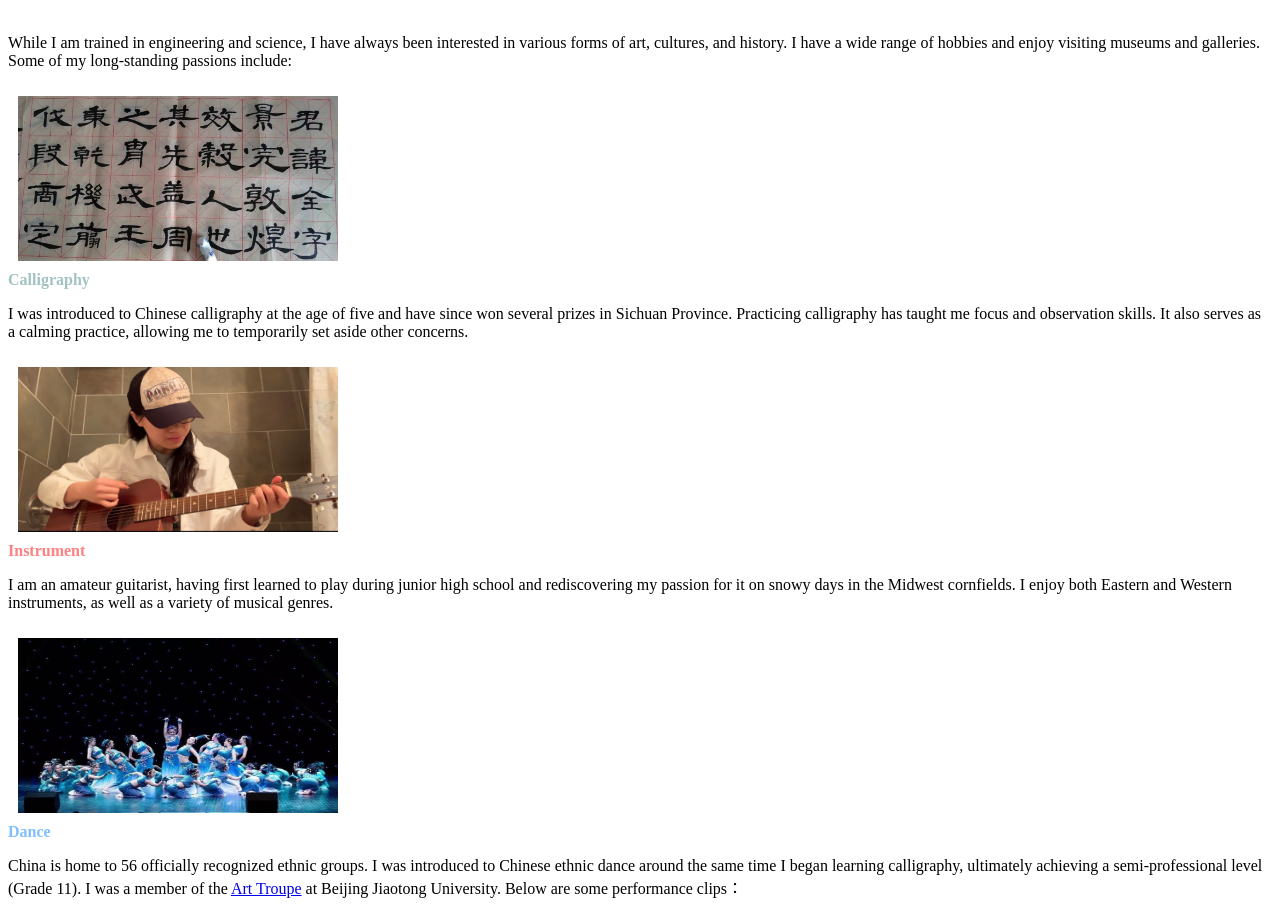
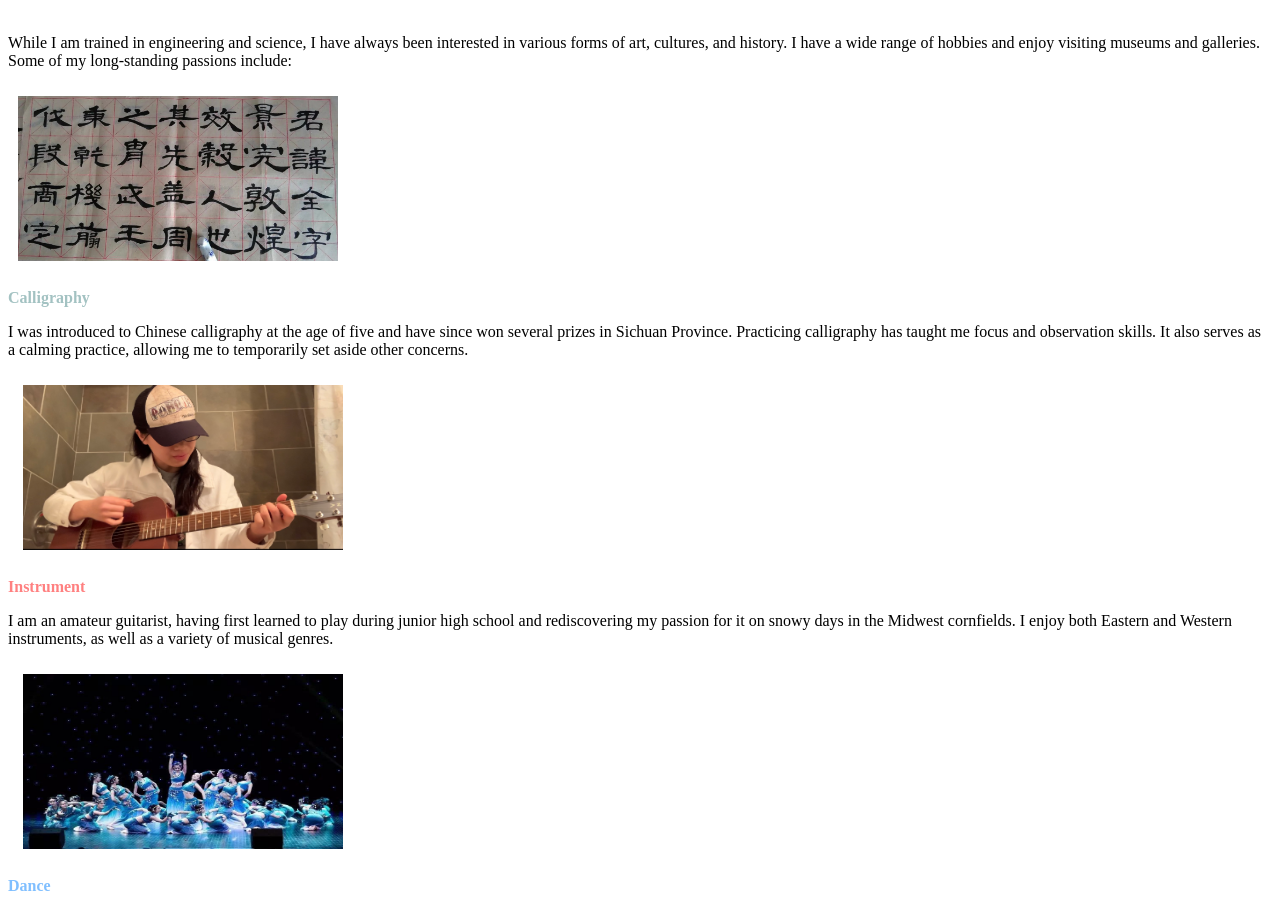
Before and after one commit to YangjiaoChen/YangjiaoChen.github.io, a Jekyll site: the page built from personal.html, in a window 1280 px wide. Shown: the part 108-1019 px from the top of the page. Built offline with Jekyll 4.4.1, drawn with Linux system fonts in a browser that asks for light colours.

Commit message:
Update personal.html

```diff
--- a/personal.html
+++ b/personal.html
@@ -35,7 +35,7 @@ title: "Yangjiao Chen: personal"
   </div>
 
   <div class="col-sm-5">
-      <b style="color:rgb(163,194,194)">Calligraphy</b><br />
+      <br/><b style="color:rgb(163,194,194)">Calligraphy</b><br />
       <p> I was introduced to Chinese calligraphy at the age of five and have since won several prizes in Sichuan Province.
         Practicing calligraphy has taught me focus and observation skills. It also serves as a calming practice, allowing me to temporarily set aside other concerns.</p>
   </div>
@@ -44,11 +44,11 @@ title: "Yangjiao Chen: personal"
 
   <div class="col-sm-5">
     <img src="imgs/guitar.jpg"  width="320"
-         height="165" style="margin-top: 10px; margin-bottom: 10px; margin-left: 10px" >
+         height="165" style="margin-top: 10px; margin-bottom: 10px; margin-left: 15px" >
   </div>
 
   <div class="col-sm-5">
-     <b style="color:rgb(255,128,128)">Instrument</b><br />
+     <br/><b style="color:rgb(255,128,128)">Instrument</b><br />
       <p>I am an amateur guitarist, having first learned to play during junior high school and rediscovering my passion for it on snowy days in the Midwest cornfields.
         I enjoy both Eastern and Western instruments, as well as a variety of musical genres.
     </p>
@@ -57,11 +57,11 @@ title: "Yangjiao Chen: personal"
     <div class="row">
   <div class="col-sm-5">
     <img src="imgs/dance.jpg"  width="320"
-         height="175" style="margin-top: 10px; margin-bottom: 10px; margin-left: 10px" >
+         height="175" style="margin-top: 10px; margin-bottom: 10px; margin-left: 15px" >
   </div>
 
   <div class="col-sm-5">
-      <b style="color:rgb(128,191,255)">Dance</b><br/>
+      <br/><b style="color:rgb(128,191,255)">Dance</b><br/>
       <p> China is home to 56 officially recognized ethnic groups. I was introduced to Chinese ethnic dance around the same time I began learning calligraphy, ultimately achieving a semi-professional level (Grade 11).
         I was a member of the <a  href="https://news.bjtu.edu.cn/info/1044/21400.htm"> Art Troupe</a> at Beijing Jiaotong University. Below are some performance clips：</p>
   </div>
@@ -70,7 +70,7 @@ title: "Yangjiao Chen: personal"
   <div class="row">
   <div class="col-sm-5">
         <iframe src="https://www.youtube.com/embed/1UFX43sUvt0?si=nkByyQgi7WTgOQ4h"  width="360"
-         height="210" frameborder="0" allowfullscreen style="margin-top: 10px; margin-bottom: 10px">  </iframe>
+         height="210" frameborder="0" allowfullscreen style="margin-top: 10px; margin-bottom: 15px">  </iframe>
   </div>
   <div class="col-sm-5">
     <iframe src="https://www.youtube.com/embed/ao_jBvFYo28?si=CTJVWgCbfwD6nf1-"  width="360"
```
